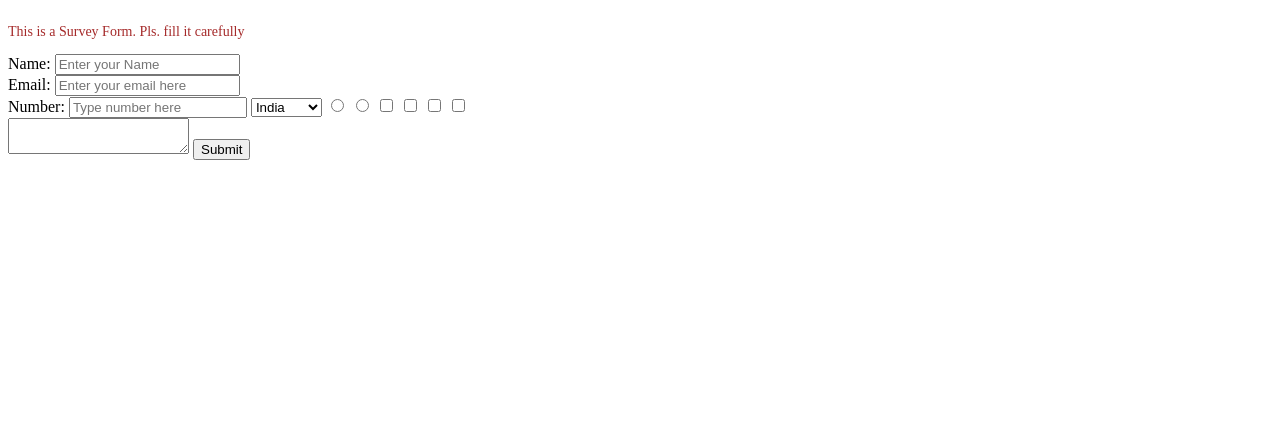
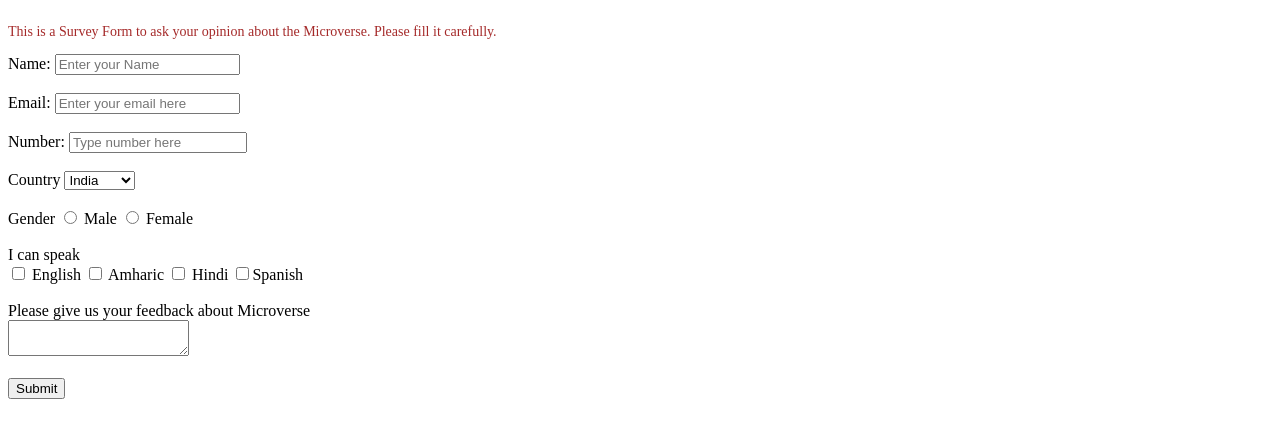
Before and after one commit to dheerajsachdeva/microverse, a plain HTML site: page index.html in a window 1280 px wide. Shown: the part 83-520 px from the top of the page. Drawn offline with Linux system fonts and the light colour scheme.

Commit message:
Modified

```diff
--- a/index.html
+++ b/index.html
@@ -7,31 +7,36 @@
     <meta name="viewport" content="width=device-width, initial-scale=1.0">
     <title>Document</title>
 </head>
-
 <body>
 
+
     <h1 id = "title">Survey Form</h1>
-<p id = "description"> This is a Survey Form. Pls. fill it carefully</p>
+    <p id = "description"> This is a Survey Form to ask your opinion about the Microverse. Please fill it carefully.</p>
     <form id = "survey-form">
       <label id = "name-label"> Name: </label>
-  <input id = "name" placeholder = "Enter your Name" type = "text" required> <br>
+      <input id = "name" placeholder = "Enter your Name" type = "text" required> <br><br>
       <label id = "email-label"> Email: </label>
-  <input id = "email" placeholder = "Enter your email here" type = "email" required><br>
+      <input id = "email" placeholder = "Enter your email here" type = "email" required><br><br>
       <label id = "number-label"> Number: </label>
-  <input id = "number" placeholder = "Type number here" type = "number" min = "3" max = "7" style = "width : 170px">
+      <input id = "number" placeholder = "Type number here" type = "number" min = "3" max = "7" style = "width : 170px"><br><br>
+      <label> Country </label>
       <select id = "dropdown" >
         <option value = "India">India </option>
     <option value = "Ethiopia">Ethiopia </option>
-      </select>
-<input type = "radio" value = " Fuad" name = "Fuad" >
-<input type = "radio" value = " Dheeraj" name = "Fuad" >
-<input type = "checkbox" value = "friends">
-<input type = "checkbox" value = "friends1">
-<input type = "checkbox" value = "friends2">
-<input type = "checkbox" value = "friends3"><br>
-<textarea name = "Text Area" > </textarea>
+          </select><br><br>
+    <label> Gender</label>
+    <input type = "radio" value = " Fuad" name = "Fuad"> Male
+    <input type = "radio" value = " Dheeraj" name = "Fuad" > Female<br><br>
+    <label> I can speak </label><br>
+    <input type = "checkbox" value = "friends"> English
+    <input type = "checkbox" value = "friends1"> Amharic
+    <input type = "checkbox" value = "friends2"> Hindi
+    <input type = "checkbox" value = "friends3">Spanish<br><br>
+    <label>Please give us your feedback about Microverse</label><br>
+    <textarea name = "Text Area" > </textarea><br><br>
     <input type = "submit" id = "submit">
     </form>
 
+
 </body>
 </html>
```
Lines whose indentation alone changed are shown as unchanged.
